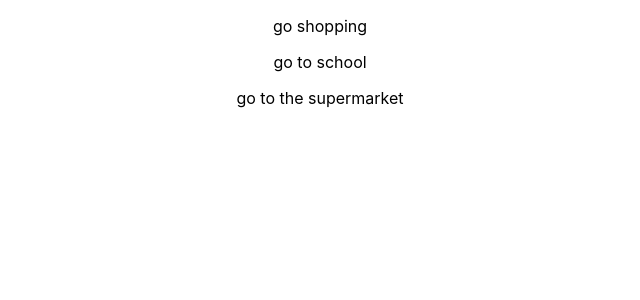
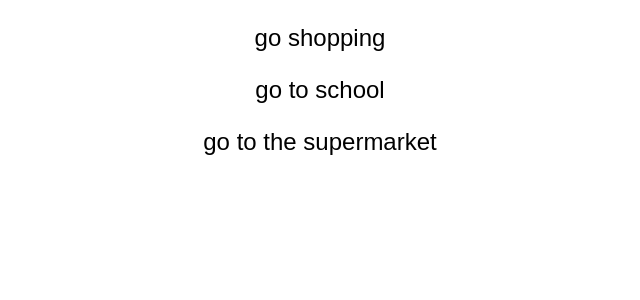
Before and after one commit to duyvt7/react, a React (Create React App) app in the folder test2/: page / in a window 1280 px wide. Shown: the top 300 px of the page, without its empty margins (320-960 px from the left). Built offline with nearby package versions, Linux system fonts and the light colour scheme.

Commit message:
css file

```diff
--- a/test2/src/component/TodoItem.css
+++ b/test2/src/component/TodoItem.css
@@ -1,7 +1,7 @@
-.TodoItem{
+.TodoItem {
     font-family: Arial, Helvetica, sans-serif;
     font-size: 24px;
     font-weight:300;
-    color:aquamarine;
-    text-decoration: line-through;
+    color:Black;
+    text-decoration: none;
 }
--- a/test2/src/component/TodoItem.js
+++ b/test2/src/component/TodoItem.js
@@ -1,9 +1,10 @@
 import React, {Component} from 'react'
 import './TodoItem.css'
+
 class TodoItem extends Component{
     render() {
         return (
-            <div className='App'>
+            <div className='TodoItem'>
                 <p>{this.props.item.title}</p>
             </div>
         )
--- a/test2/src/index.js
+++ b/test2/src/index.js
@@ -3,6 +3,7 @@ import ReactDOM from 'react-dom';
 import './index.css';
 import App from './App';
 import reportWebVitals from './reportWebVitals';
+
 
 ReactDOM.render(
   <React.StrictMode>
```
Also changed, not shown: test2/src/component/aExample.js (added, +11 -0 lines), test2/src/component/Example.css (added).
